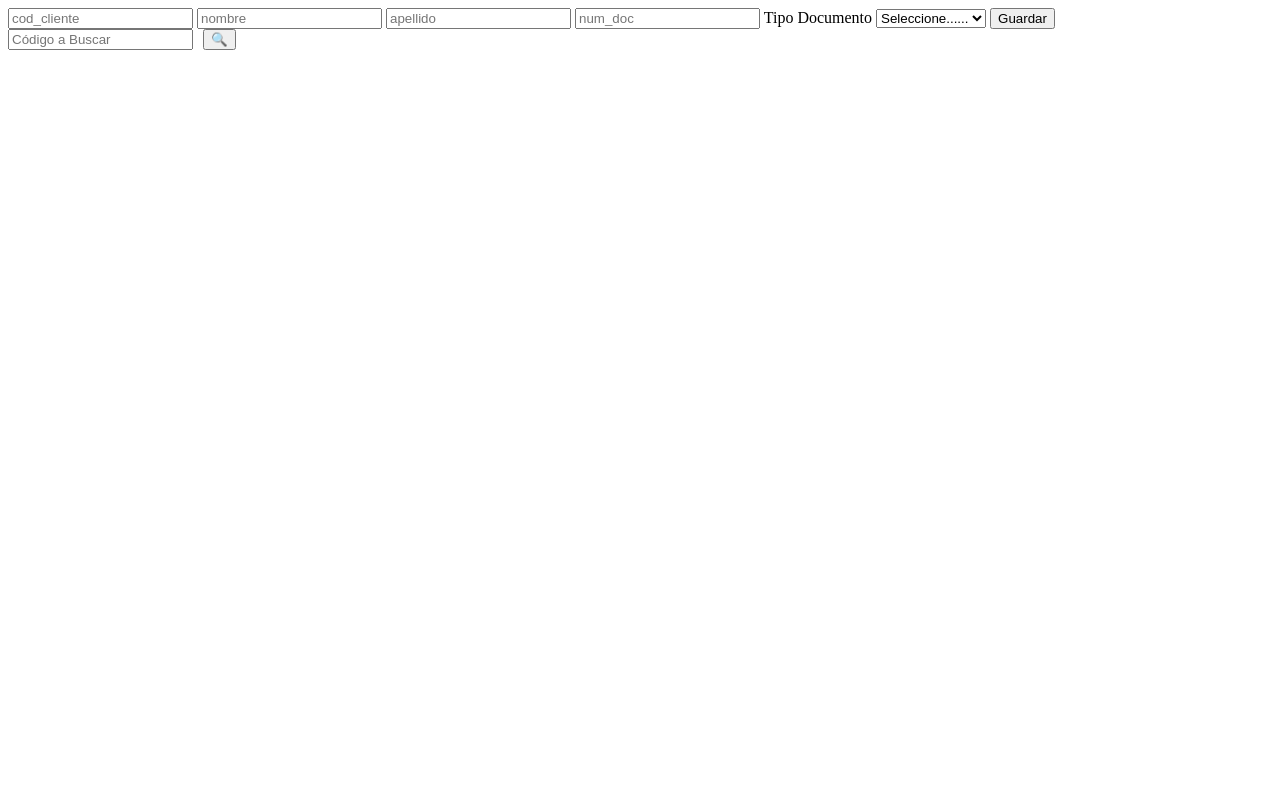
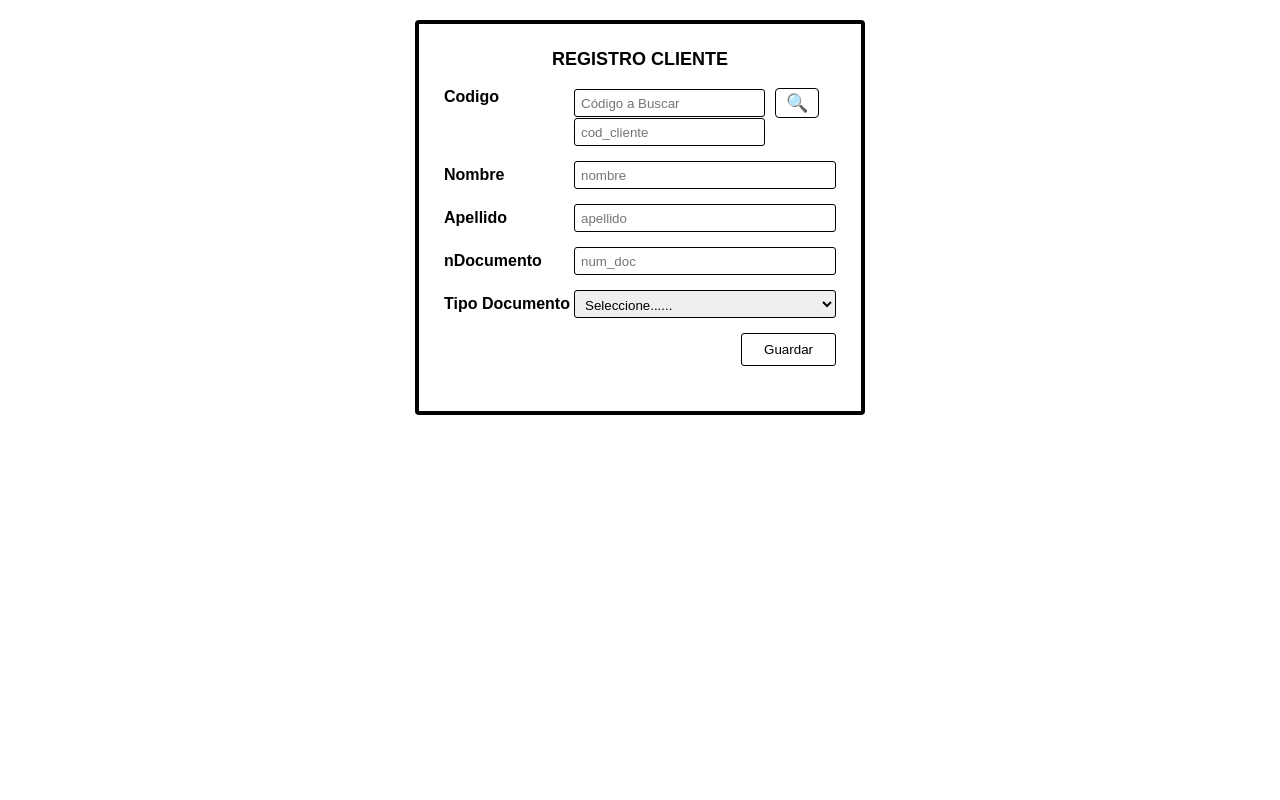
Before and after one commit to CarlosBarG/Proyecto-bases-de-datos, a Django app: page /clientes/registro/ in a window 1280 px wide. Run offline with Django 5.2, Linux system fonts and the light colour scheme; data that the repository does not hold is empty.

Commit message:
Se agregaron estilos con css para que el formulario se vea como el solicitado

```diff
--- a/Modulo/appCliente/consultas_sql/cliente_insert.py
+++ b/Modulo/appCliente/consultas_sql/cliente_insert.py
@@ -1,4 +1,3 @@
-
 
 sql_insert_cliente = """
     INSERT INTO CLIENTE (CODCLIENTE, IDTIPODOC, NOMCLIENTE, APELLCLIENTE, NDOCUMENTO)
--- /dev/null
+++ b/Modulo/appCliente/static/css/registro_cliente.css
@@ -0,0 +1,98 @@
+* {
+    box-sizing: border-box;
+}
+
+/* CONTENEDOR PRINCIPAL */
+.form-box {
+    width: 450px;
+    padding: 25px;
+    margin: 20px auto;
+    border: 4px solid #000;
+    border-radius: 4px;
+    font-family: Arial;
+    position: relative;
+}
+
+/* TÍTULO CENTRADO */
+.titulo-form {
+    display: block;
+    width: 100%;
+    text-align: center;
+    font-weight: bold;
+    font-size: 18px;
+    margin: 0 0 18px 0;
+    padding: 0;
+}
+
+/* FILAS GENERALES */
+.form-row {
+    display: flex;
+    align-items: center;
+    margin-bottom: 15px;
+}
+
+.form-row label {
+    width: 130px;
+    font-weight: bold;
+}
+
+/* INPUTS */
+.form-row input,
+.form-row select {
+    flex: 1;
+    padding: 6px;
+    height: 28px;
+    border: 1px solid black;
+    border-radius: 3px;
+}
+
+/* ---- BLOQUE ESPECIAL DE CÓDIGO ---- */
+.codigo-block {
+    align-items: flex-start;
+}
+
+.codigo-col {
+    display: flex;
+    flex-direction: column;
+    width: 100%;
+    gap: 10px;
+}
+
+.buscar-row {
+    display: flex;
+    align-items: center;
+    gap: 10px;
+}
+
+/* BOTÓN LUPA */
+.search-btn {
+    padding: 3px 10px;
+    font-size: 18px;
+    cursor: pointer;
+    border: 1px solid black;
+    background: white;
+    border-radius: 4px;
+}
+
+
+/* CONTENEDOR DE ACCIONES - asegura que el botón quede dentro y a la derecha */
+.form-actions {
+    display: flex;
+    justify-content: flex-end;
+    align-items: center;
+    margin-top: 10px;
+    /* evita que el botón choque con el borde inferior */
+    padding-bottom: 4px;
+}
+
+/* BOTÓN GUARDAR (sin float) */
+.btn-guardar {
+    padding: 8px 22px;
+    border: 1px solid black;
+    background: white;
+    cursor: pointer;
+    border-radius: 3px;
+    /* ya NO usamos float ni position absoluta por defecto */
+    float: none;
+    position: static;
+}
--- a/Modulo/appCliente/templates/registro_cliente.html
+++ b/Modulo/appCliente/templates/registro_cliente.html
@@ -1,10 +1,46 @@
+{% load static %}
+<link rel="stylesheet" href="{% static 'css/registro_cliente.css' %}">
+
+<div class="form-box">
 <form method="POST">
-    {% csrf_token %}
+    {% csrf_token %} <!-- Protección contra CSRF de Django-->
+
+    <h2 class="titulo-form">REGISTRO CLIENTE</h2>
+
+    <div class="form-row codigo-block">
+        <label>Codigo</label>
+
+        <div class="codigo-co1">
+
+            <div class="buscar-row">
+                <input type="text" id="id_codcliente_buscar" name="codcliente_buscar" placeholder="Código a Buscar">
+
+                <button type="button" id="btnBuscar" class="search-btn">
+                    🔍
+                </button>
+            </div>
+
             <input type="text" id="id_codcliente" name="codcliente" placeholder="cod_cliente" required>
+        </div>
+
+    </div>
+
+    <div class="form-row">
+        <label >Nombre</label>
         <input type="text" id="id_nomcliente" name="nomcliente" placeholder="nombre" required>
+    </div>
+
+    <div class="form-row">
+        <label >Apellido</label>
         <input type="text" id="id_apellcliente" name="apellcliente" placeholder="apellido" required>
+    </div>
+
+    <div class="form-row">
+        <label>nDocumento</label>
         <input type="text" id="id_ndocumento" name="ndocumento" placeholder="num_doc" required>
+    </div>
 
+    <div class="form-row">
         <label for="idtipodoc">Tipo Documento</label>
         <select id="id_idtipodoc" name="idtipodoc" required>
             <option value="">Seleccione......</option>
@@ -12,15 +48,10 @@
                 <option value="{{ tipo.idtipodoc }}">{{ tipo.desctipodoc }}</option>
             {% endfor %}
         </select>
+    </div>
 
-    <button type="submit">Guardar</button>
-
-    <div style="display:flex; align-items:center; gap:10px;">
-        <input type="text" id="id_codcliente_buscar" name="codcliente_buscar" placeholder="Código a Buscar">
-
-        <button type="button" id="btnBuscar">
-            🔍
-        </button>
+    <div class="form-actions">
+        <button class="btn-guardar" type="submit">Guardar</button>
     </div>
 
     <script>
@@ -74,3 +105,4 @@
         {% endif %}
     </div>
 </form>
+</div>
--- a/Requirements.txt
+++ b/Requirements.txt
@@ -1,4 +1,3 @@
 Django == 5.1.1
-oracledb == 2.5.0
 python-dotenv == 1.0.0
 cx_Oracle == 8.3.0
```
Also changed, not shown: Modulo/appCliente/services/db_connection.py (deleted). Lines whose indentation alone changed are shown as unchanged.
